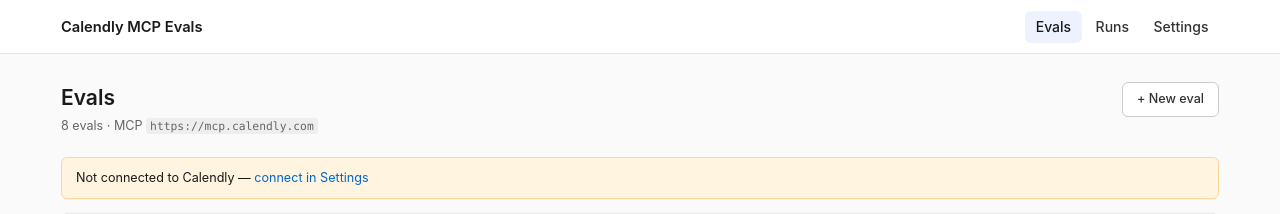
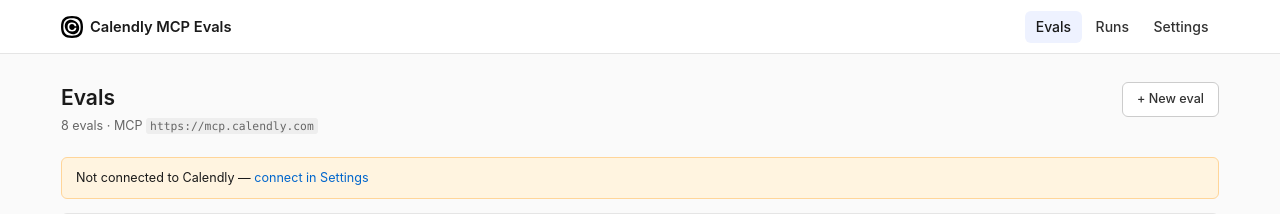
Before and after one commit to mkimelblat/mcp-testing, a FastAPI app: page / in a window 1280 px wide. Shown: the top 214 px of the page. Run offline with FastAPI, Linux system fonts and the light colour scheme; data comes from the database, SQL or seed files in the repository; some libraries are stand-ins or nearby versions.

Commit message:
Add Calendly symbol as favicon and nav brand logo
Co-Authored-By: Claude Opus 4.7 <noreply@anthropic.com>

```diff
--- a/app/static/style.css
+++ b/app/static/style.css
@@ -22,7 +22,13 @@ code {
     max-width: 1200px; margin: 0 auto; padding: 0.75rem 1.5rem;
     display: flex; align-items: center; justify-content: space-between;
 }
-.brand { font-weight: 600; font-size: 1.05rem; color: #1a1a1a; }
+.brand {
+    font-weight: 600; font-size: 1.05rem; color: #1a1a1a;
+    display: inline-flex; align-items: center; gap: 0.5rem;
+    text-decoration: none;
+}
+.brand:hover { text-decoration: none; }
+.brand-logo { flex: none; display: block; }
 .topbar nav { display: flex; gap: 0.25rem; }
 .topbar nav a {
     color: #333; font-size: 1rem; font-weight: 500;
--- a/app/templates/base.html
+++ b/app/templates/base.html
@@ -4,6 +4,7 @@
     <meta charset="UTF-8">
     <meta name="viewport" content="width=device-width, initial-scale=1.0">
     <title>{% block title %}Calendly MCP Eval Harness{% endblock %}</title>
+    <link rel="icon" type="image/svg+xml" href="/static/calendly-symbol.svg">
     <link rel="stylesheet" href="/static/style.css?v={{ style_version() }}">
     <script src="https://unpkg.com/htmx.org@1.9.12"></script>
     <script src="https://unpkg.com/htmx.org@1.9.12/dist/ext/sse.js"></script>
@@ -11,7 +12,10 @@
 <body>
     <header class="topbar">
         <div class="topbar-inner">
-            <a href="/" class="brand">Calendly MCP Evals</a>
+            <a href="/" class="brand">
+                <img src="/static/calendly-symbol.svg" alt="" class="brand-logo" width="22" height="22">
+                <span>Calendly MCP Evals</span>
+            </a>
             {% set path = request.url.path %}
             <nav>
                 <a href="/"         {% if path == '/' %}aria-current="page"{% endif %}>Evals</a>
```
Also changed, not shown: app/static/calendly-symbol.svg (added).
